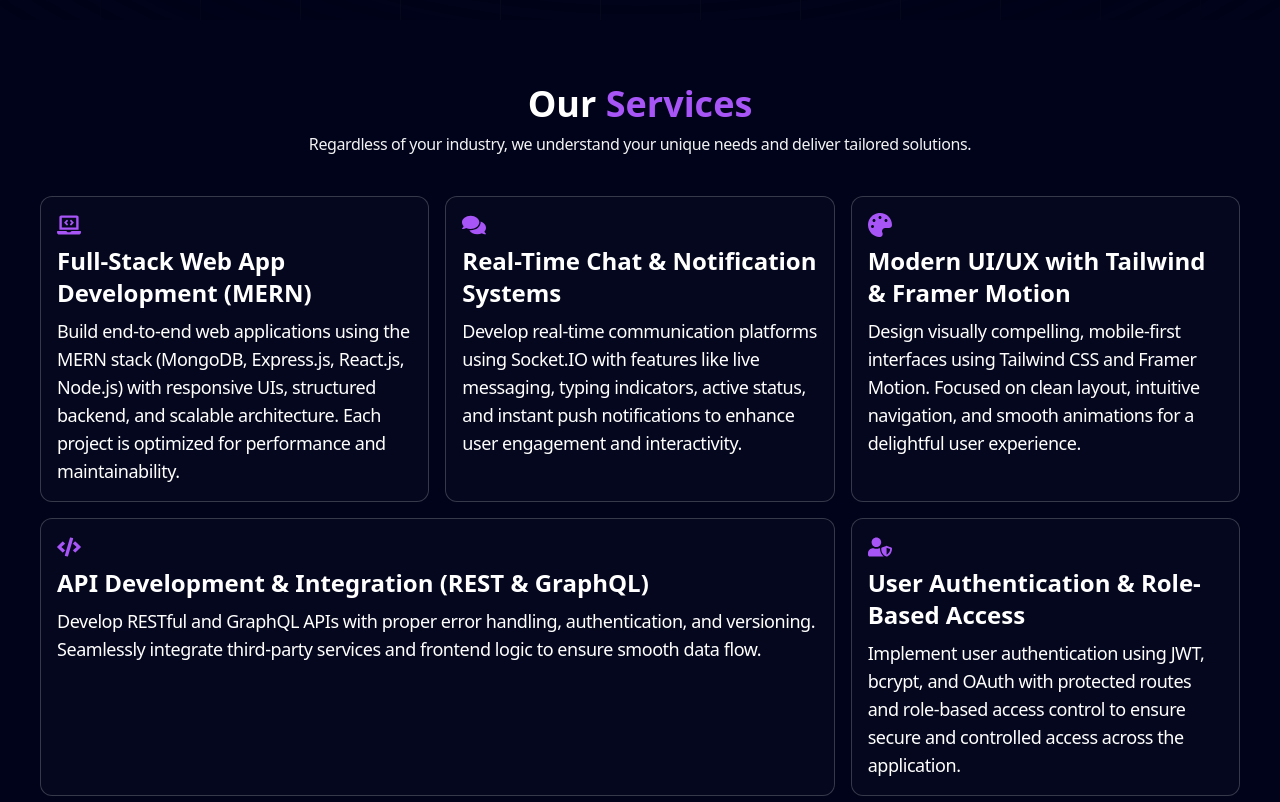
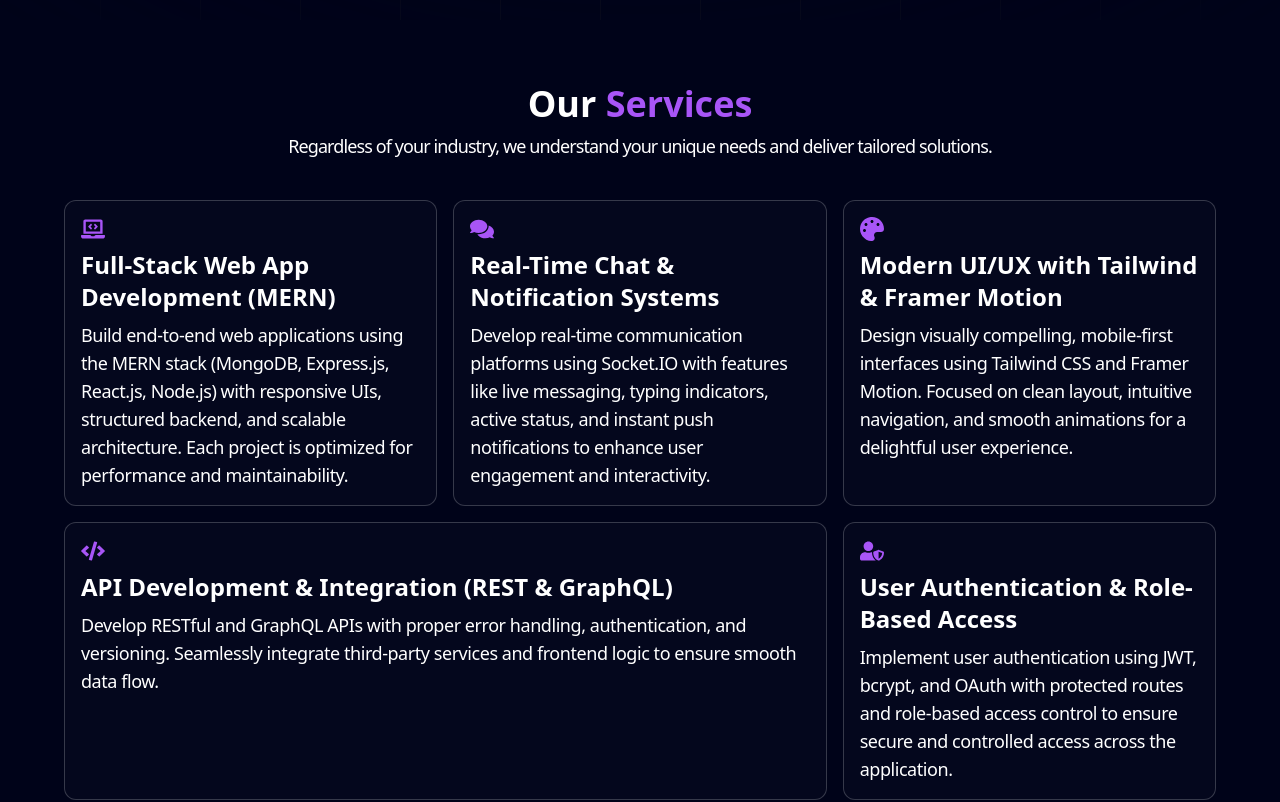
Before and after one commit to Ranjeet-vishwakarma-8081/RanjeetTechSolutions, a React (Vite) app: page / in a window 1280 px wide. Shown: the part 780-1582 px from the top of the page. Built offline with nearby package versions, Linux system fonts and the light colour scheme.

Commit message:
Adusted the subtitle of services and adjusted the width of BentoGrid container

```diff
--- a/src/components/BentoGridDemo.jsx
+++ b/src/components/BentoGridDemo.jsx
@@ -10,13 +10,13 @@ export function BentoGridDemo() {
           <h2 className="pb-2 text-4xl font-bold ">
             Our <span className="text-purple-500">Services</span>
           </h2>
-          <p className="tracking-tight opacity-95 ">
+          <p className="text-sm tracking-tighter lg:text-lg">
             Regardless of your industry, we understand your unique needs and
             deliver tailored solutions.
           </p>
         </div>
       </div>
-      <BentoGrid className="pt-10 mx-auto lg:max-w-5xl 2xl:max-w-6xl xl:max-w-7xl">
+      <BentoGrid className="mx-auto mt-10 lg:max-w-5xl 2xl:max-w-7xl xl:max-w-6xl">
         {services.map((item, i) => (
           <BentoGridItem
             key={i}
```
